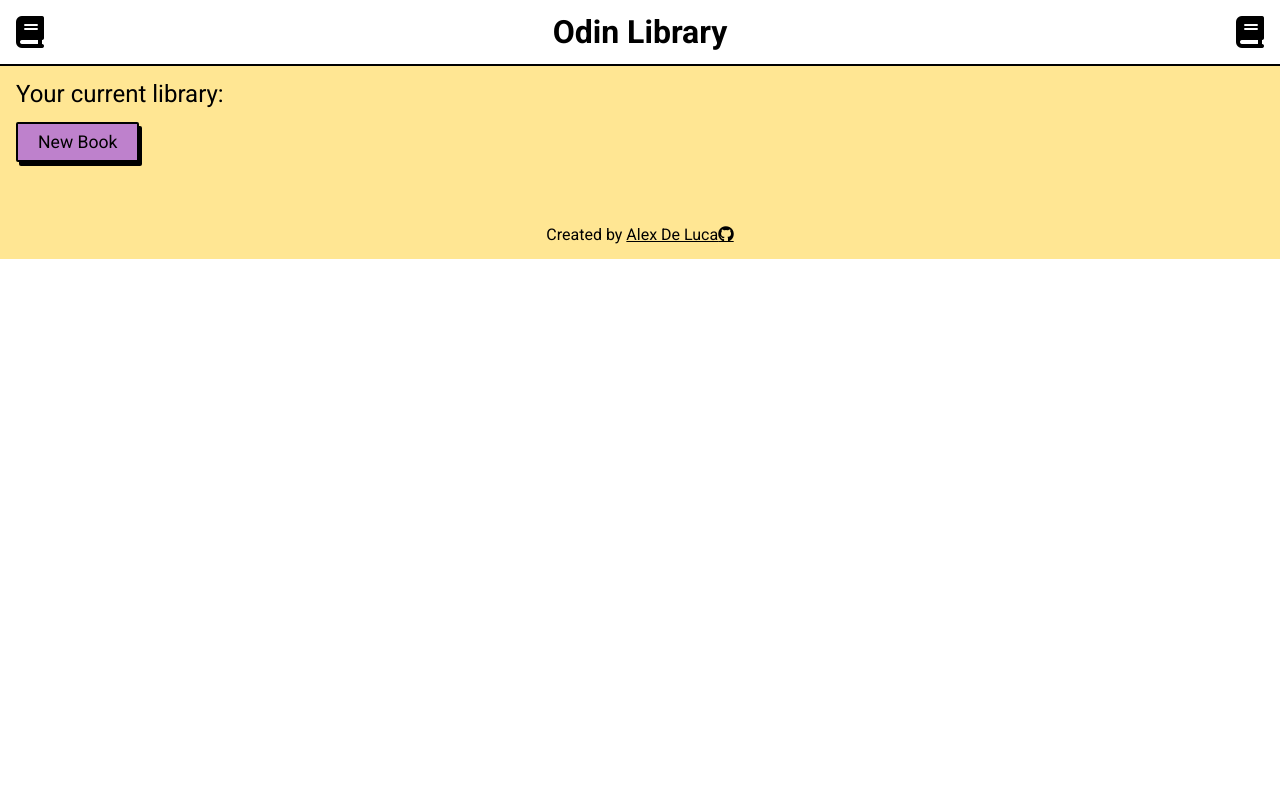
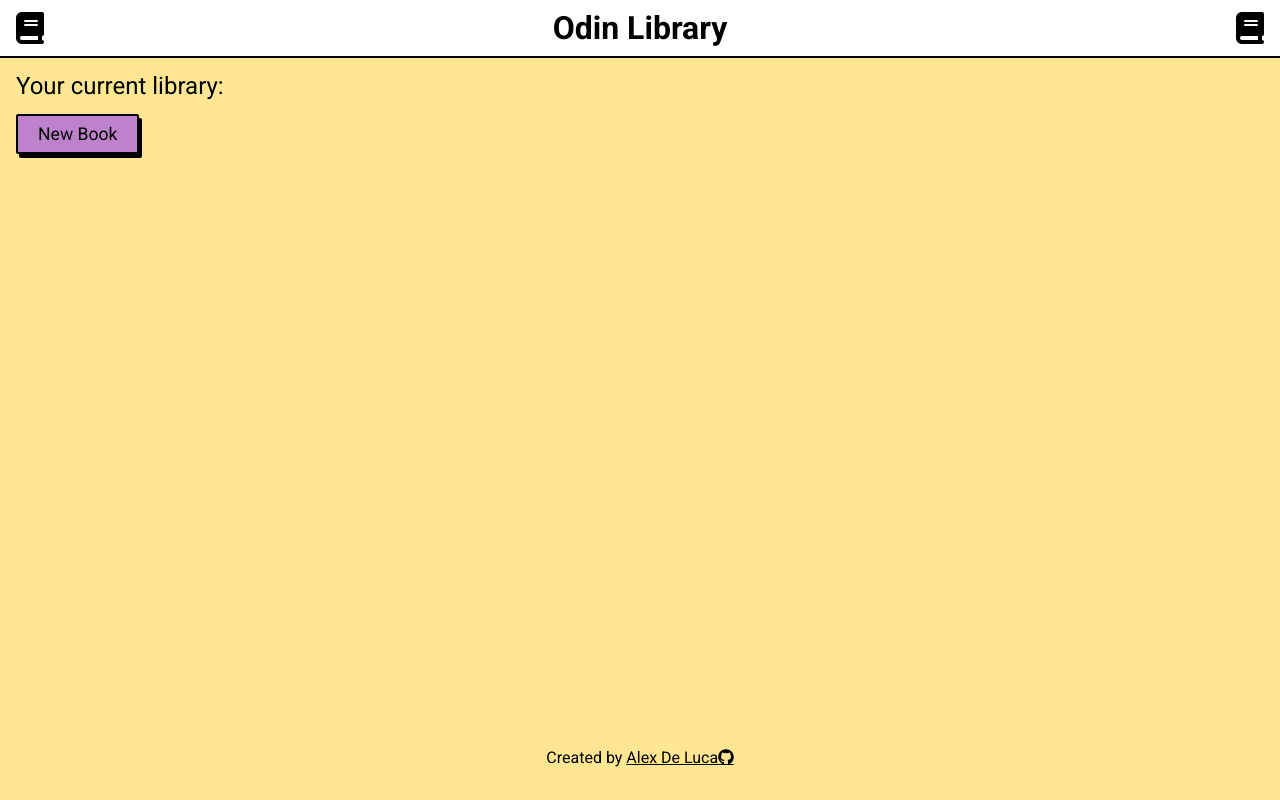
Before and after one commit to AlexDeL8/odin-library, a plain HTML site: page index.html in a window 1280 px wide. Drawn offline with Linux system fonts and the light colour scheme.

Commit message:
fix: layout updated

```diff
--- a/styles.css
+++ b/styles.css
@@ -2,7 +2,16 @@
    v2.0 | 20110126
    License: none (public domain)
 */
-
+/*
+TODO:
+- Elongate yellow background
+- See what header opposite color looks like
+- Ease-in/out transitions
+  - Card hover
+  - Has Read toggle
+  - Dialog box?
+  - Add/Delete card?
+ */
 :root {
     --border-shadow-color: #000000;
     --section-background-color: #FFFFFF;
@@ -47,6 +56,10 @@ footer, header, hgroup, menu, nav, section {
 body {
     font-family: Roboto, Andale Mono, system-ui;
 	line-height: 1;
+    height: 100dvh;
+    display: flex;
+    flex-direction: column;
+
 }
 ol, ul {
 	list-style: none;
@@ -149,6 +162,8 @@ input[type="number"]:focus {
 
 /* ------ HEADER ------ */
 header {
+    height: 35px;
+    height: 1.5rem;
     display: flex;
     flex-direction: row;
     justify-content: space-between;
@@ -160,6 +175,7 @@ header {
 
 /* ------ MAIN ------ */
 main {
+    flex-grow: 1;
     background-color: var(--main-background-color);
     padding: 1rem;
 }
@@ -293,6 +309,7 @@ dialog {
 
 /* ------ FOOTER ------ */
 footer {
+    height: 35px;
     display: flex;
     flex-direction: row;
     justify-content: center;
```
